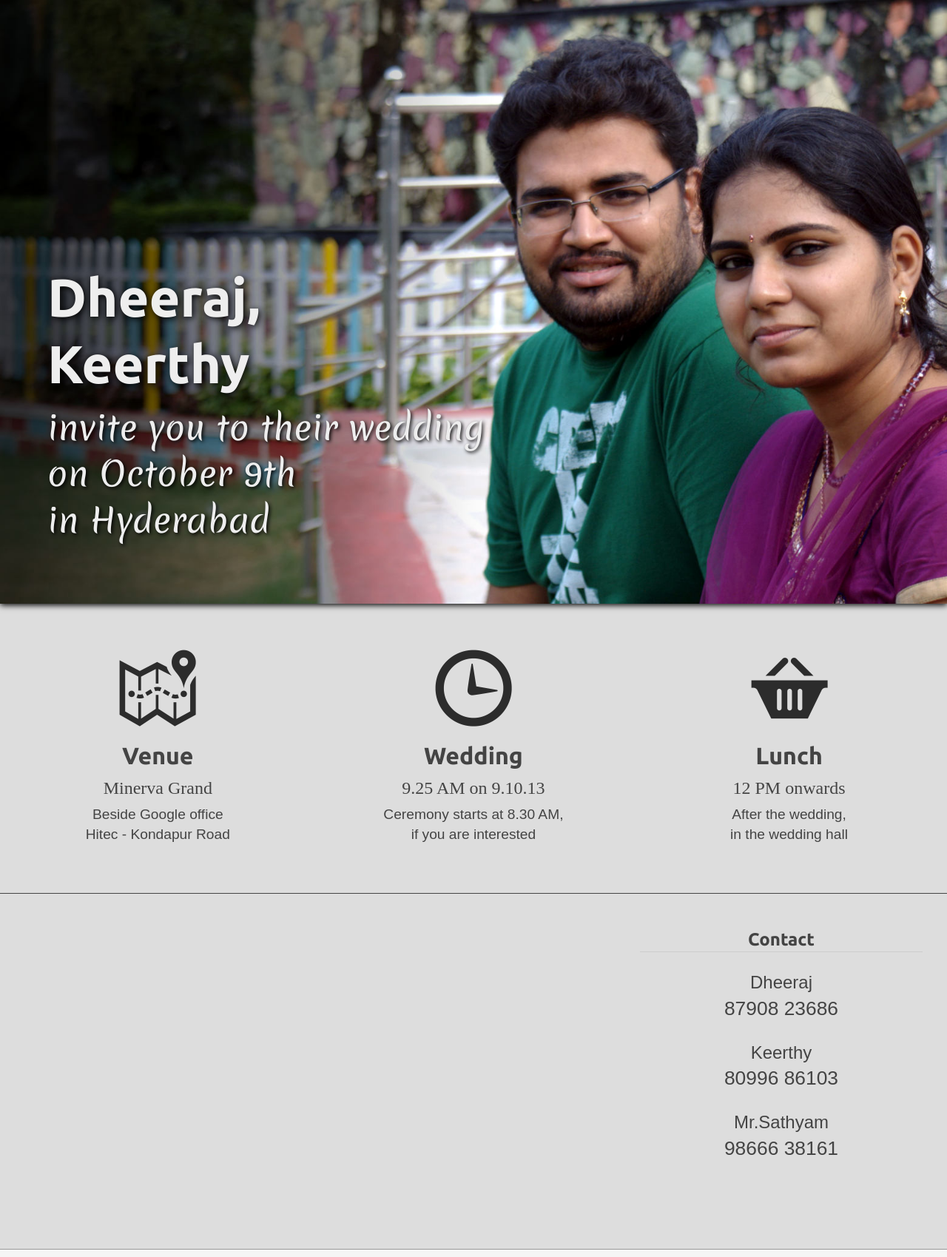
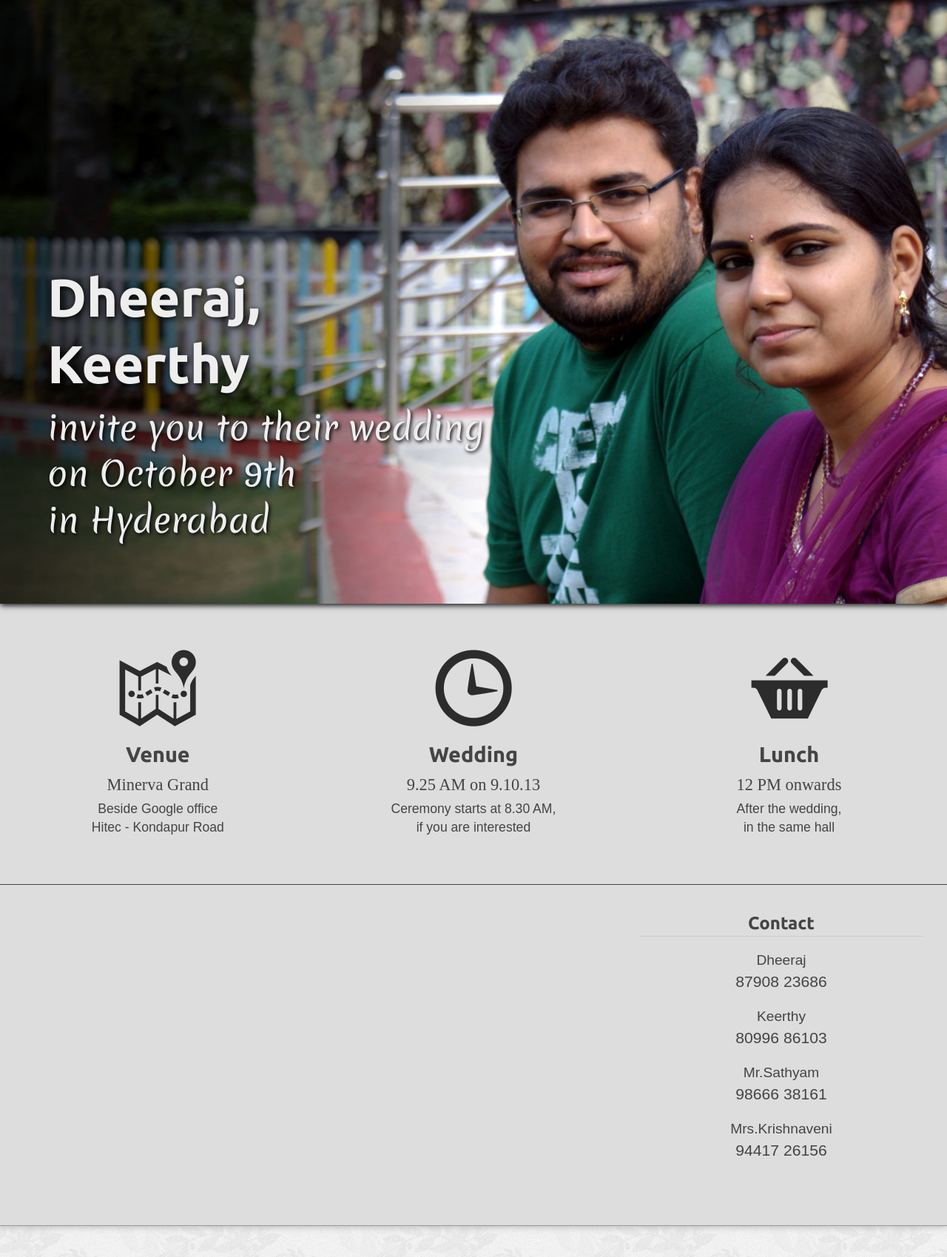
Before and after one commit to dheerosaur/dheerosaur.github.com, a Jekyll site: the page index.html, which Jekyll copies as it is, in a window 1280 px wide. Shown: the whole page at 74% size. Built offline with Jekyll 4.4.1, drawn with Linux system fonts in a browser that asks for light colours.

Commit message:
Add pattern background; Reduce font-sizes

```diff
--- a/css/wedding.css
+++ b/css/wedding.css
@@ -61,13 +61,16 @@
    ========================================================================== */
 
 body {
-  background-color: #f5f5f5;
+  background: #f5f5f5 url(../images/xv.png) repeat 0 0;
 }
 
 #wrap {
   max-width: 1440px;
   margin: 0 auto;
   background: #ddd;
+  -webkit-box-shadow: 0 0 10px #aaa;
+  -moz-box-shadow: 0 0 10px #aaa;
+  box-shadow: 0 0 10px #aaa;
 }
 
 h1, h2 {
@@ -106,7 +109,7 @@
   }
 
 .content {
-  padding: 30px 0;
+  padding: 10px 0;
   color: #444;
 }
 .col {
@@ -120,27 +123,30 @@
 }
 
 .content .col {
+  margin: 20px 0;
   text-align: center;
 }
   .content .col img {
     opacity: 0.8;
+    width: 100px;
+    height: 100px;
   }
   .content .col h2 {
-    font-size: 2em;
+    font-size: 1.8em;
     margin: 5px 0;
   }
   .content .col p {
-    font-size: 1.2em;
+    font-size: 1.1em;
     margin: 5px 0;
   }
   .content .col p.lead {
     font-family: serif;
-    font-size: 1.5em;
+    font-size: 1.4em;
     margin: 0;
   }
 
 .other {
-  padding: 20px 0;
+  padding: 10px 0;
   margin: 10px 0;
   border-top: 1px solid #444;
   border-bottom: 1px solid #999;
@@ -150,7 +156,7 @@
   margin: 5px 0;
   border-bottom: 1px solid #ccc;
 }
-.contact p { font-size: 1.5em; }
+.contact p { font-size: 1.2em; }
 .contact p span { font-size: 1.1em; }
 
 #map_canvas {
@@ -165,13 +171,17 @@
 @media only screen and (min-width: 35em) {
   header .weds h1 { font-size: 3em; }
   header .weds p { font-size: 1.75em; }
+  .content .col img {
+    width: 128px;
+    height: 128px;
+  }
 }
 @media only screen and (min-width: 50em) {
   .content .col {
     float: left;
     width: 33.33%;
   }
-  #map_canvas { width: 98%; }
+  #map_canvas { width: 90%; }
   .other .col { float: left; }
   .other .map { width: 66%; }
   .other .contact {width: 33%; }
--- a/index.html
+++ b/index.html
@@ -48,7 +48,7 @@
         <img src="/images/food.png" alt="Food icon" width="128" height="128"/>
         <h2>Lunch</h2>
         <p class="lead">12 PM onwards</p>
-        <p>After the wedding,<br>in the wedding hall</p>
+        <p>After the wedding,<br>in the same hall</p>
       </div>
     </div>
     <div class="other clearfix">
@@ -60,6 +60,7 @@
         <p>Dheeraj<br><span>87908 23686</span></p>
         <p>Keerthy<br><span>80996 86103</span></p>
         <p>Mr.Sathyam<br><span>98666 38161</span></p>
+        <p>Mrs.Krishnaveni<br><span>94417 26156</span></p>
       </div>
     </div>
   </div>
```
Also changed, not shown: other parts of index.html (+2 -1 lines), images/xv.png (added).
